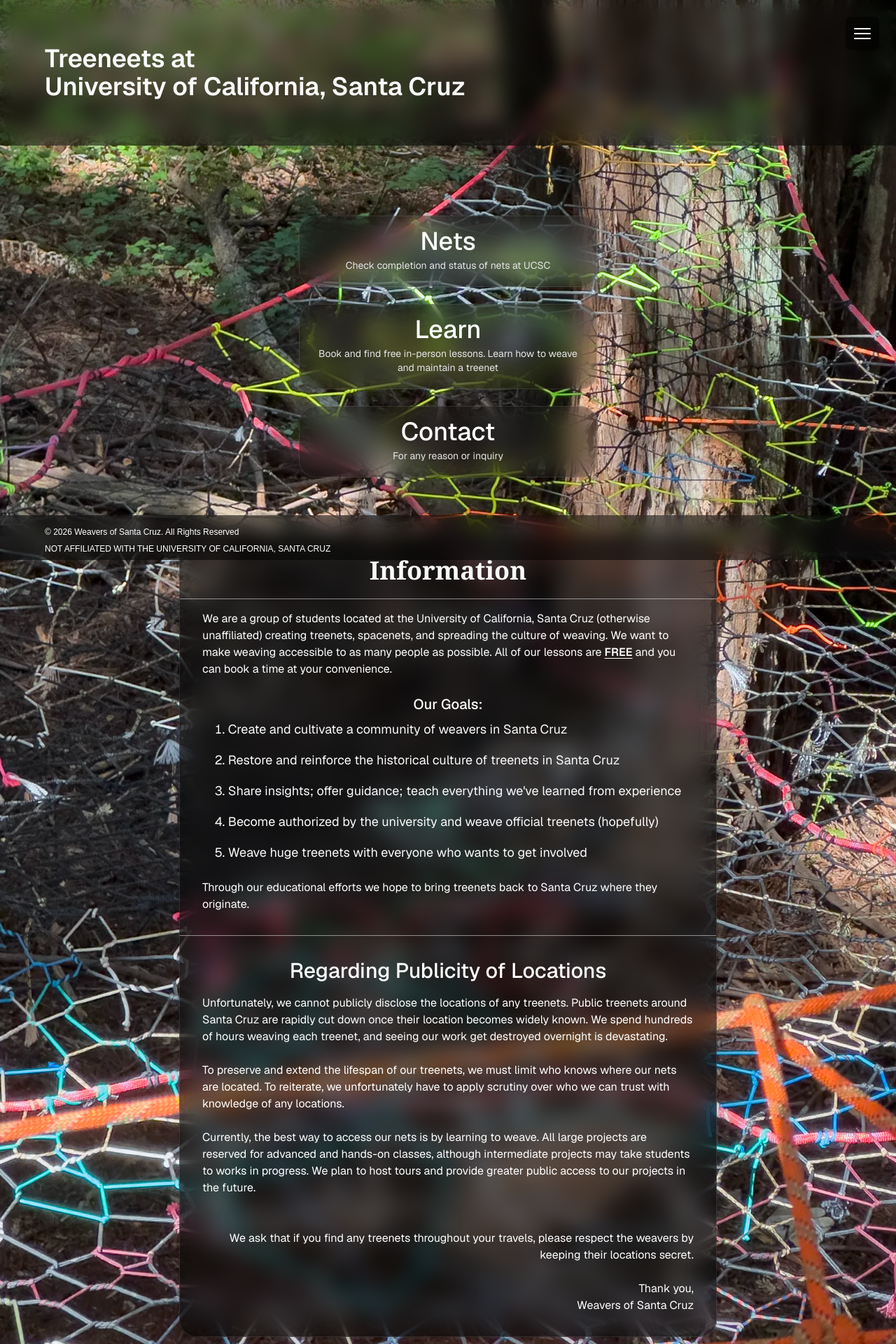
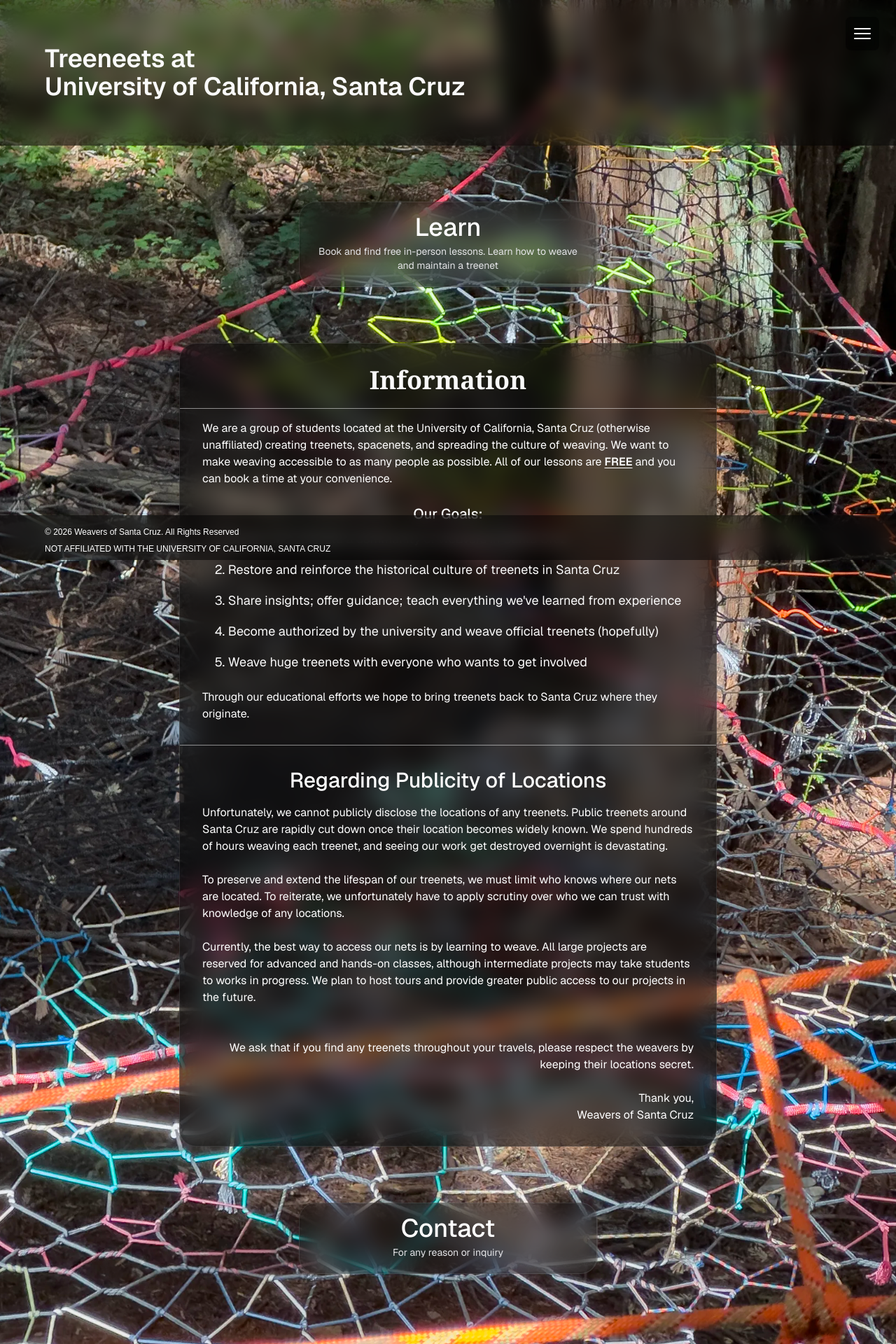
Before and after one commit to ucsc-nets/ucsc-nets.github.io, a Next.js app: page / in a window 1280 px wide. Shown: the top 1920 px of the page at 70% size. Built offline with nearby package versions, Linux system fonts and the light colour scheme.

Commit message:
re-arrange home, navigation

```diff
--- a/src/app/components/navigation.tsx
+++ b/src/app/components/navigation.tsx
@@ -72,9 +72,6 @@ export default function Navigation() {
             onClick={(e) => e.stopPropagation()}
           >
               <nav className="flex flex-col items-center gap-4 text-lg font-medium">
-                  <Link href="/status" onClick={handleLinkClick} className="hover:text-white hover:scale-110 transition-all duration-200 bg-black/10 hover:bg-black/15 px-5 py-2.5 rounded-full backdrop-blur-lg border border-white/10">
-                      Nets
-                  </Link>
                   {/*
                   <Link href="/gallery" onClick={handleLinkClick} className="hover:text-white hover:scale-110 transition-all duration-200 bg-black/10 hover:bg-black/15 px-5 py-2.5 rounded-full backdrop-blur-lg border border-white/10">
                       Gallery
@@ -86,6 +83,9 @@ export default function Navigation() {
                   <Link href="/contact" onClick={handleLinkClick} className="hover:text-white hover:scale-110 transition-all duration-200 bg-black/10 hover:bg-black/15 px-5 py-2.5 rounded-full backdrop-blur-lg border border-white/10">
                       Contact
                   </Link>
+                  <Link href="/status" onClick={handleLinkClick} className="hover:text-white hover:scale-110 transition-all duration-200 bg-black/10 hover:bg-black/15 px-5 py-2.5 rounded-full backdrop-blur-lg border border-white/10">
+                      Nets
+                  </Link>
                   <Link href="/" onClick={handleLinkClick} className="hover:text-white hover:scale-110 transition-all duration-200 bg-black/10 hover:bg-black/15 px-5 py-2.5 rounded-full backdrop-blur-lg border border-white/10">
                       Home
                   </Link>
--- a/src/app/page.tsx
+++ b/src/app/page.tsx
@@ -20,16 +20,8 @@ export default function Home() {
           </h1>
         </div>
       </header>
-      <main className="w-full relative flex flex-col justify-center items-center mt-25 z-10">
+      <main className="w-full relative flex flex-col justify-center items-center mt-20 z-10">
         <div className="flex flex-col gap-6 w-11/12 sm:w-1/2 md:w-1/3 text-center text-zinc-300">
-
-          <Link
-            href="/status"
-            className="flex flex-col items-center justify-center gap-1 hover:text-white hover:scale-105 transition-all duration-200 bg-black/20 hover:bg-black/25 px-6 py-5 rounded-3xl backdrop-blur-lg border border-white/10"
-          >
-            <span className="-mt-1 text-4xl font-medium text-white">Nets</span>
-            <span className="text-sm font-normal text-zinc-200">Check completion and status of nets at UCSC</span>
-          </Link>
 
           {/*
           <Link
@@ -48,15 +40,6 @@ export default function Home() {
             <span className="-mt-1 text-4xl font-medium text-white">Learn</span>
             <span className="text-sm font-normal text-zinc-200">Book and find free in-person lessons. Learn how to weave and maintain a treenet</span>
           </Link>
-
-          <Link
-            href="/contact"
-            className="flex flex-col items-center justify-center gap-1 hover:text-white hover:scale-105 transition-all duration-200 bg-black/20 hover:bg-black/25 px-6 py-5 rounded-3xl backdrop-blur-lg border border-white/10"
-          >
-            <span className="-mt-1 text-4xl font-medium text-white">Contact</span>
-            <span className="text-sm font-normal text-zinc-200">For any reason or inquiry</span>
-          </Link>
-
         </div>
 
         <div className="w-screen sm:max-w-4/5 md:max-w-3/5 mt-20 mb-20 sm:rounded-3xl bg-black/50 backdrop-blur-lg border-b border-t sm:border border-white/10 flex items-center flex-col">
@@ -120,6 +103,16 @@ export default function Home() {
             Weavers of Santa Cruz
           </p>
         </div>
+
+         <div className="flex flex-col gap-6 w-11/12 sm:w-1/2 md:w-1/3 text-center text-zinc-300 mb-30">
+          <Link
+            href="/contact"
+            className="flex flex-col items-center justify-center gap-1 hover:text-white hover:scale-105 transition-all duration-200 bg-black/20 hover:bg-black/25 px-6 py-5 rounded-3xl backdrop-blur-lg border border-white/10"
+          >
+            <span className="-mt-1 text-4xl font-medium text-white">Contact</span>
+            <span className="text-sm font-normal text-zinc-200">For any reason or inquiry</span>
+          </Link>
+        </div>
       </main>
     </div>
   );
```
